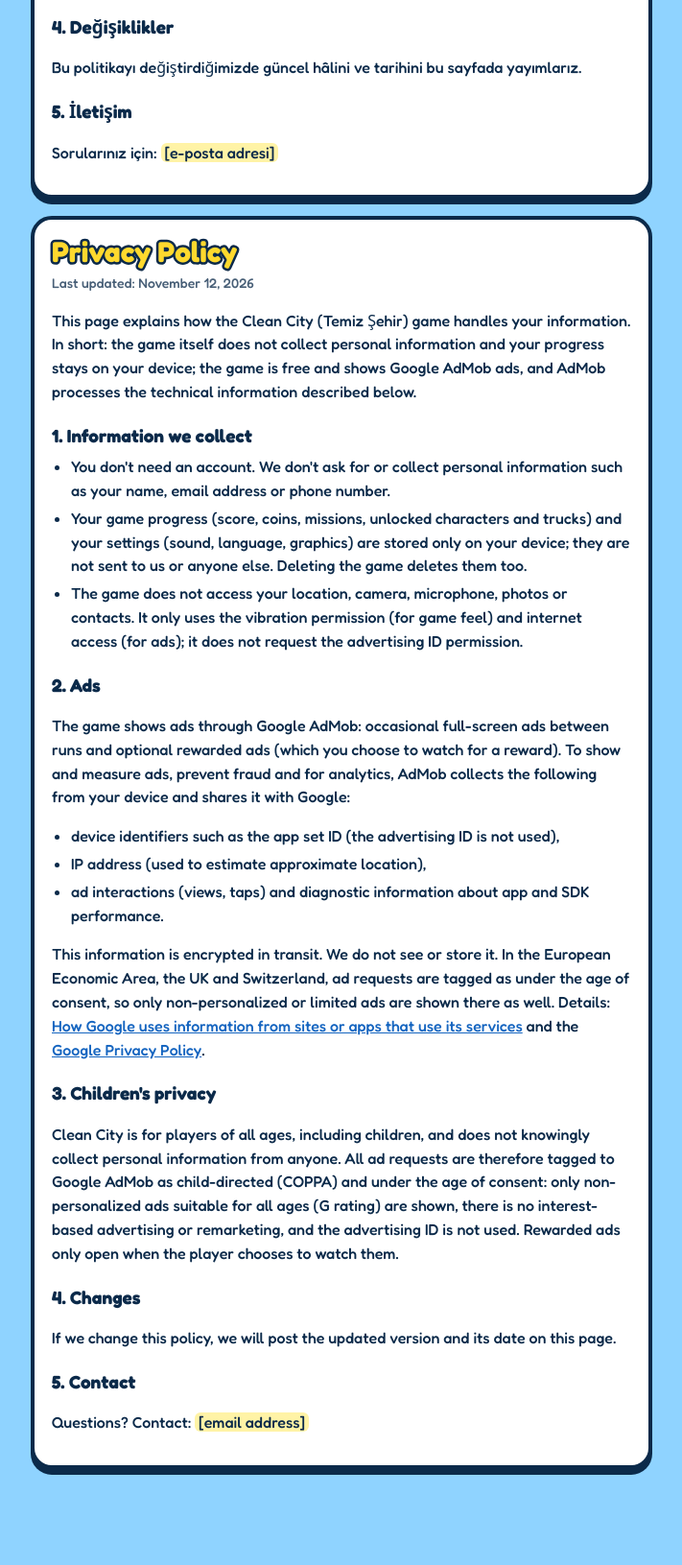
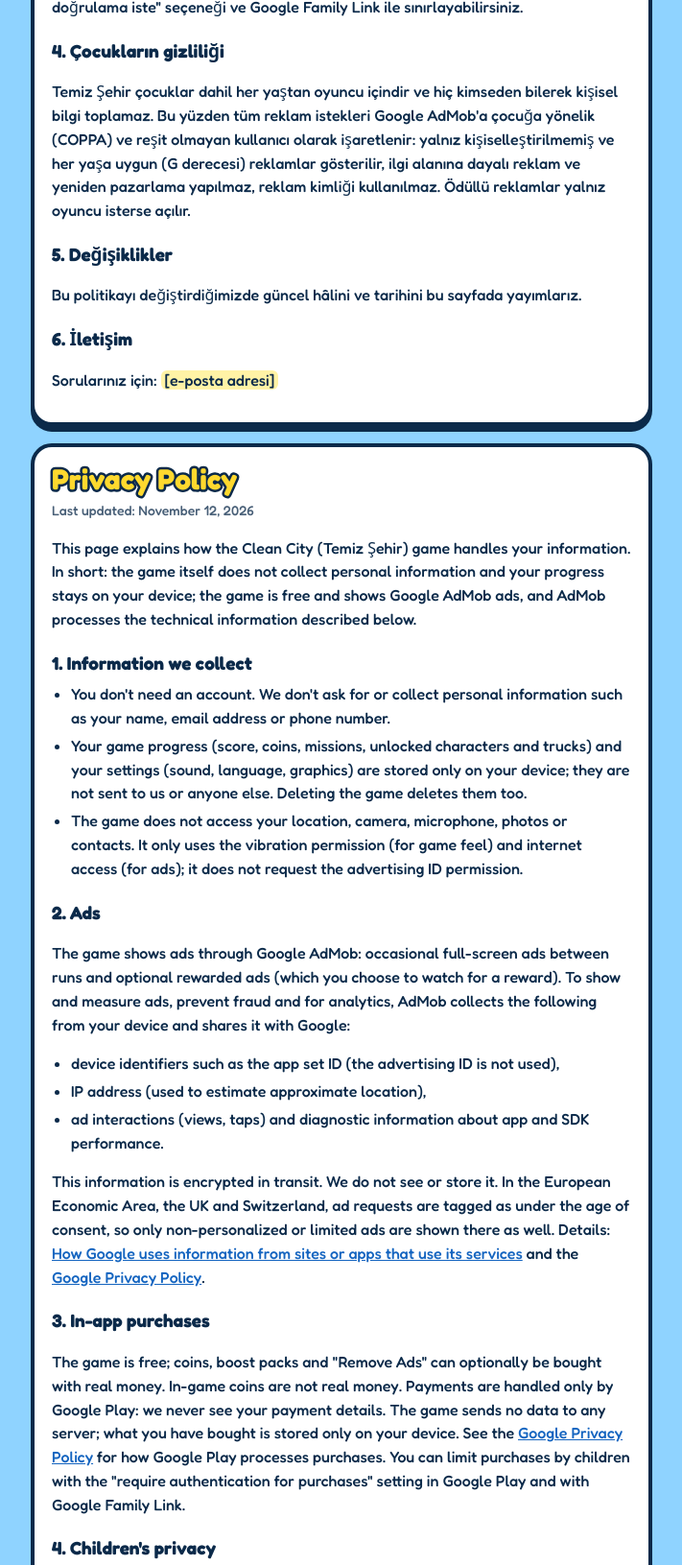
Before and after one commit to ap520888/temiz-sehir-gizlilik, a plain HTML site: page index.html in a window 1280 px wide. Shown: the part 1165-2796 px from the top of the page at 96% size, without its empty margins (284-995 px from the left). Before the commit the page ends 2754 px from the top, so only its background shows below. Drawn offline with Linux system fonts and the light colour scheme.

Commit message:
Uygulama içi satın almalar bölümü

```diff
--- a/index.html
+++ b/index.html
@@ -51,13 +51,16 @@
     </ul>
     <p>Bu bilgiler aktarılırken şifrelenir. Biz bu bilgileri görmeyiz ve saklamayız. Avrupa Ekonomik Alanı, Birleşik Krallık ve İsviçre'de reklam istekleri reşit olmayan kullanıcı olarak işaretlendiğinden bu bölgelerde de yalnız kişiselleştirilmemiş ya da sınırlı reklamlar gösterilir. Ayrıntılar: <a href="https://policies.google.com/technologies/partner-sites" target="_blank" rel="noopener">Google iş ortaklarının sitelerinde verileri nasıl kullanır</a> ve <a href="https://policies.google.com/privacy" target="_blank" rel="noopener">Google Gizlilik Politikası</a>.</p>
 
-    <h2>3. Çocukların gizliliği</h2>
+    <h2>3. Uygulama içi satın almalar</h2>
+    <p>Oyun ücretsizdir; isteğe bağlı olarak gerçek parayla altın, takviye paketleri ve "Reklamları Kaldır" satın alınabilir. Oyun içindeki altın gerçek para değildir. Satın alma ödemesini yalnız Google Play işler: ödeme bilgilerinizi biz görmeyiz. Oyun hiçbir sunucuya veri göndermez; hangi ürünleri aldığınız yalnız cihazınızda tutulur. Google Play'in satın almaları nasıl işlediği <a href="https://policies.google.com/privacy" target="_blank" rel="noopener">Google Gizlilik Politikası</a>'nda anlatılır. Çocukların satın alma yapmasını Google Play ayarlarındaki "satın almalar için kimlik doğrulama iste" seçeneği ve Google Family Link ile sınırlayabilirsiniz.</p>
+
+    <h2>4. Çocukların gizliliği</h2>
     <p>Temiz Şehir çocuklar dahil her yaştan oyuncu içindir ve hiç kimseden bilerek kişisel bilgi toplamaz. Bu yüzden tüm reklam istekleri Google AdMob'a çocuğa yönelik (COPPA) ve reşit olmayan kullanıcı olarak işaretlenir: yalnız kişiselleştirilmemiş ve her yaşa uygun (G derecesi) reklamlar gösterilir, ilgi alanına dayalı reklam ve yeniden pazarlama yapılmaz, reklam kimliği kullanılmaz. Ödüllü reklamlar yalnız oyuncu isterse açılır.</p>
 
-    <h2>4. Değişiklikler</h2>
+    <h2>5. Değişiklikler</h2>
     <p>Bu politikayı değiştirdiğimizde güncel hâlini ve tarihini bu sayfada yayımlarız.</p>
 
-    <h2>5. İletişim</h2>
+    <h2>6. İletişim</h2>
     <p>Sorularınız için: <span class="todo">[e-posta adresi]</span></p>
   </section>
 
@@ -82,13 +85,16 @@
     </ul>
     <p>This information is encrypted in transit. We do not see or store it. In the European Economic Area, the UK and Switzerland, ad requests are tagged as under the age of consent, so only non-personalized or limited ads are shown there as well. Details: <a href="https://policies.google.com/technologies/partner-sites" target="_blank" rel="noopener">How Google uses information from sites or apps that use its services</a> and the <a href="https://policies.google.com/privacy" target="_blank" rel="noopener">Google Privacy Policy</a>.</p>
 
-    <h2>3. Children's privacy</h2>
+    <h2>3. In-app purchases</h2>
+    <p>The game is free; coins, boost packs and "Remove Ads" can optionally be bought with real money. In-game coins are not real money. Payments are handled only by Google Play: we never see your payment details. The game sends no data to any server; what you have bought is stored only on your device. See the <a href="https://policies.google.com/privacy" target="_blank" rel="noopener">Google Privacy Policy</a> for how Google Play processes purchases. You can limit purchases by children with the "require authentication for purchases" setting in Google Play and with Google Family Link.</p>
+
+    <h2>4. Children's privacy</h2>
     <p>Clean City is for players of all ages, including children, and does not knowingly collect personal information from anyone. All ad requests are therefore tagged to Google AdMob as child-directed (COPPA) and under the age of consent: only non-personalized ads suitable for all ages (G rating) are shown, there is no interest-based advertising or remarketing, and the advertising ID is not used. Rewarded ads only open when the player chooses to watch them.</p>
 
-    <h2>4. Changes</h2>
+    <h2>5. Changes</h2>
     <p>If we change this policy, we will post the updated version and its date on this page.</p>
 
-    <h2>5. Contact</h2>
+    <h2>6. Contact</h2>
     <p>Questions? Contact: <span class="todo">[email address]</span></p>
   </section>
 </main>
```
